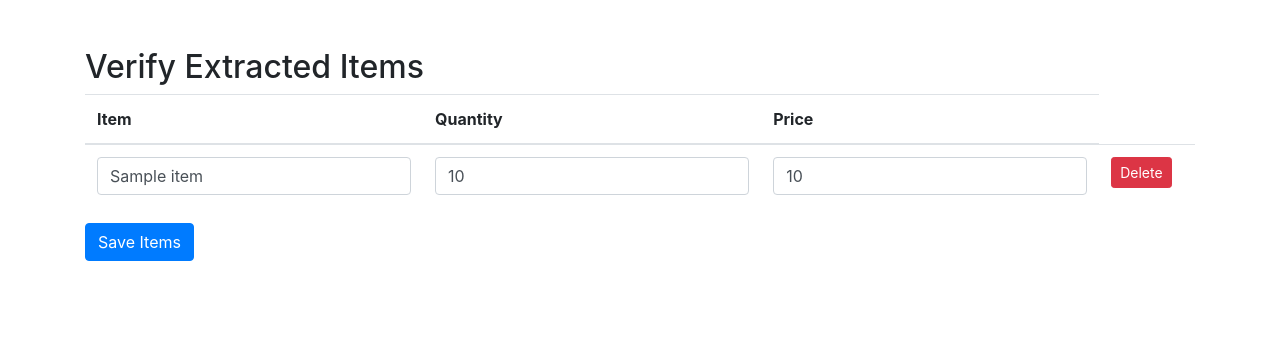
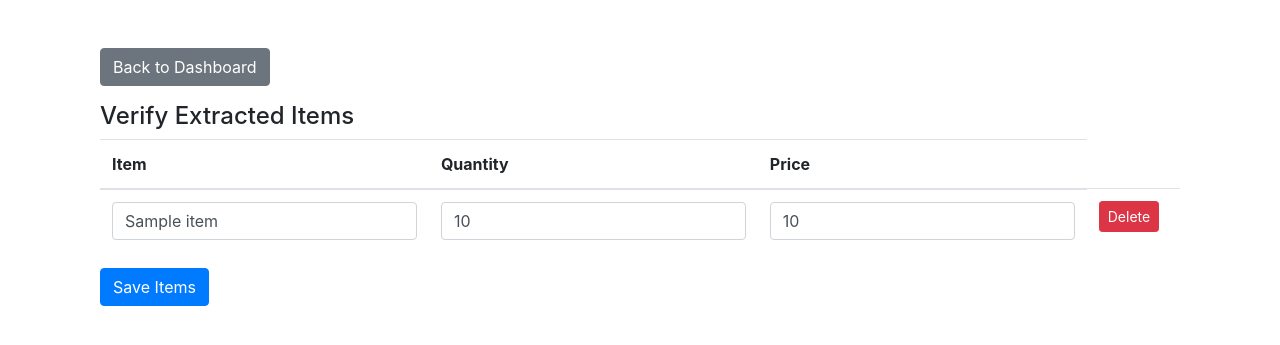
Before and after one commit to ThisisBankole/Grocery-Tracker, a Python web app: template templates/verify.html in a window 1280 px wide. Shown: the top 345 px of the page. Run offline with Jinja, Linux system fonts and the light colour scheme; the template is opened without the code that fills it: most values are stand-ins (such as "Sample title", 1, 10 or a date in 2020); some libraries are stand-ins or nearby versions.

Commit message:
edit html files

```diff
--- a/templates/dashboard.html
+++ b/templates/dashboard.html
@@ -32,7 +32,7 @@
 <body class="bg-light p-5">
 
     <div class="container">
-        <h1 class="mb-4">Dashboard</h1>
+        <h3 class="mb-4">Dashboard</h3>
 
 
 
--- a/templates/verify.html
+++ b/templates/verify.html
@@ -9,7 +9,11 @@
 <body>
 
 <div class="container mt-5">
-    <h2>Verify Extracted Items</h2>
+    <div class="container mt-5">
+        <div class="mb-3">
+            <a href="{{ url_for('dashboard') }}" class="btn btn-secondary">Back to Dashboard</a>
+        </div>
+    <h4>Verify Extracted Items</h4>
     <form action="{{ url_for('save_groceries') }}" method="post">
         {{ form.csrf_token }}
         <table class="table">
```
